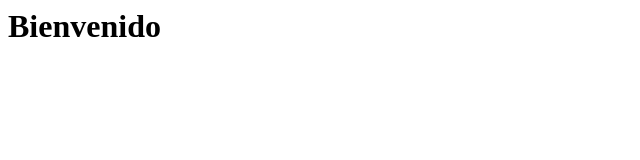
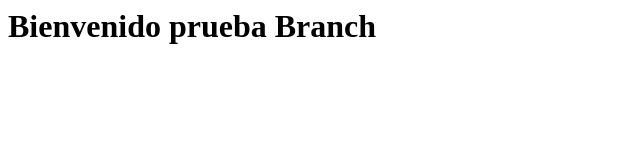
Before and after one commit to Croatoan-90/G09-Ciclo-3, a plain HTML site: page index.html in a window 1280 px wide. Shown: the whole page, without its empty margins (0-640 px from the left). Drawn offline with Linux system fonts and the light colour scheme.

Commit message:
Actualización código
Se actualiza el código para la prueba de Branch.

```diff
--- a/index.html
+++ b/index.html
@@ -1,3 +1,3 @@
 <html>
-<h1> Bienvenido</h1>
+<h1> Bienvenido prueba Branch</h1>
 </html>
```
